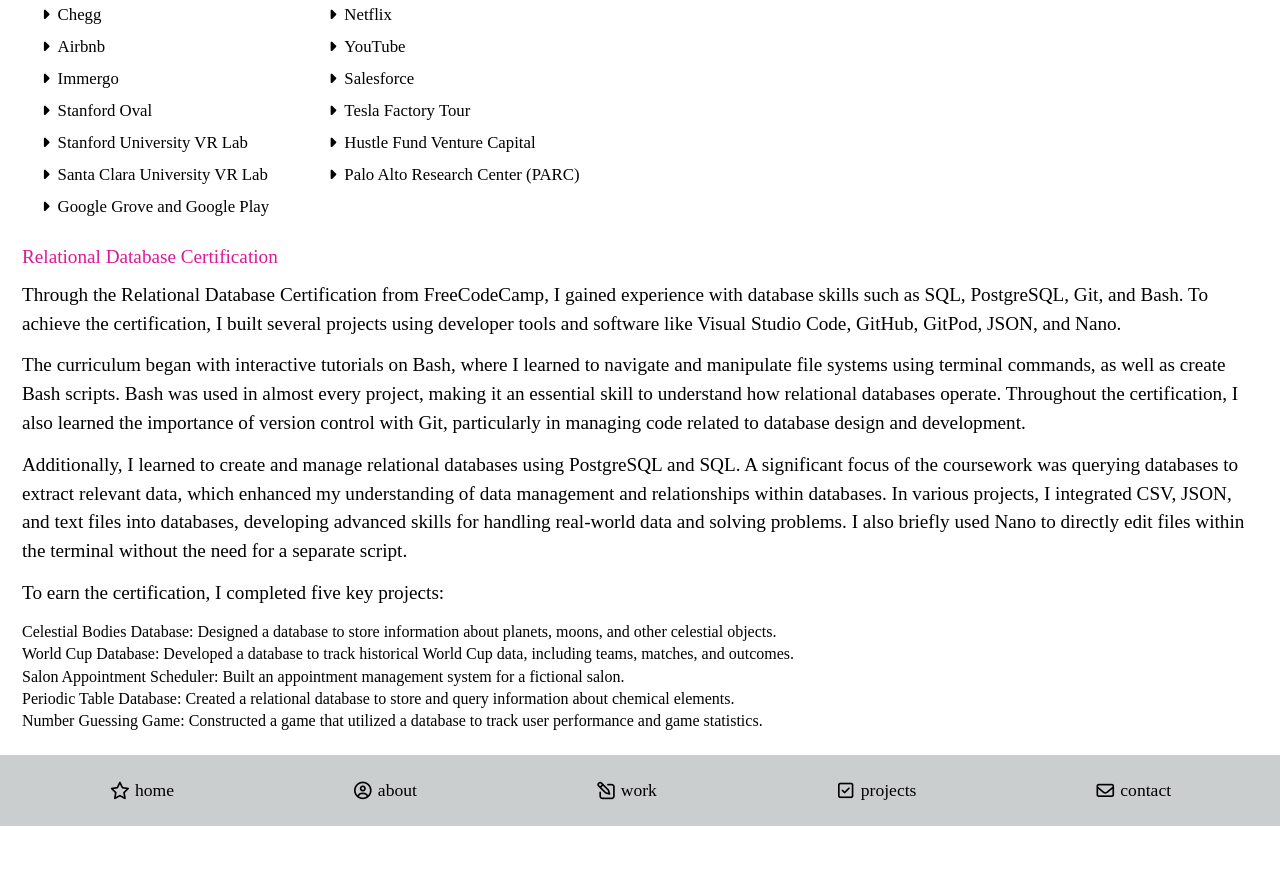
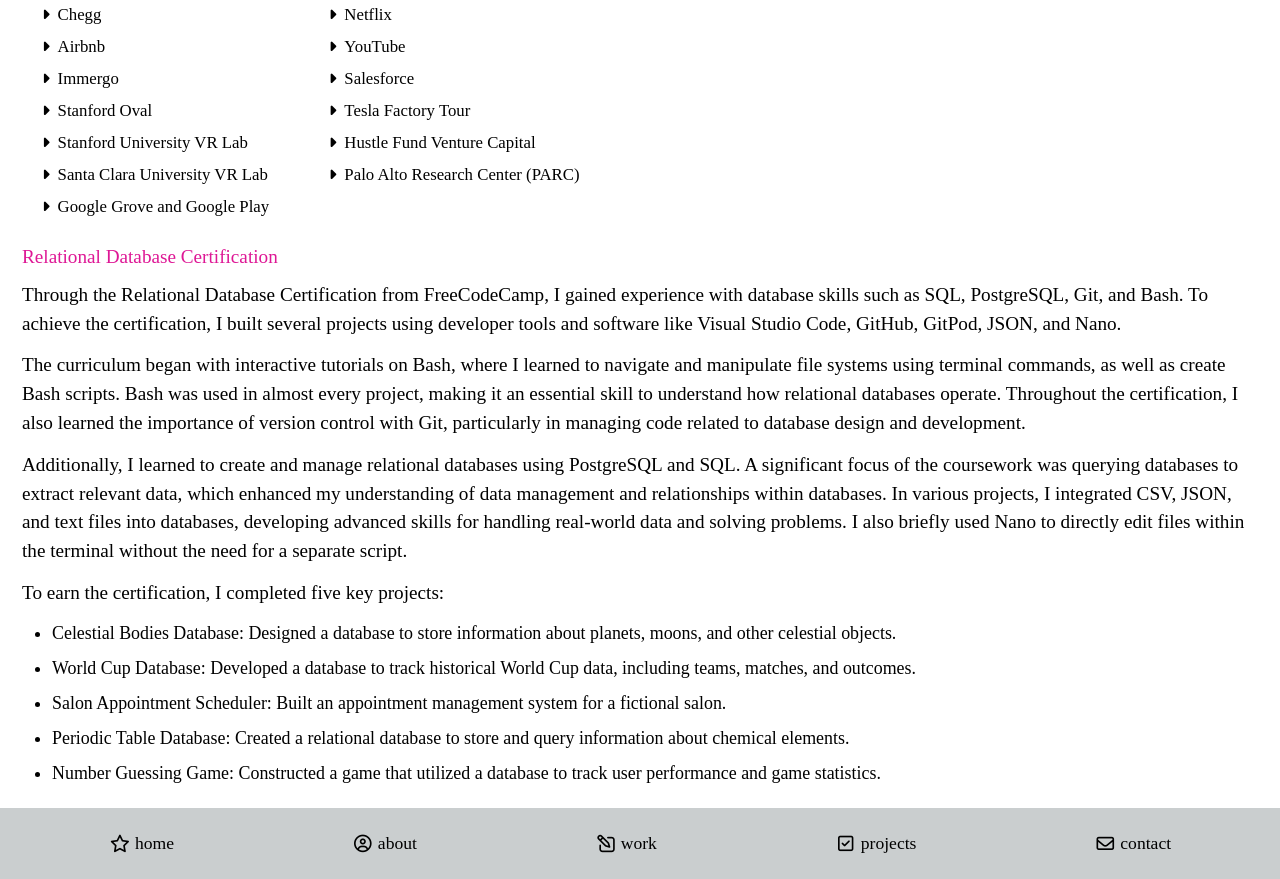
Before and after one commit to abbywright/personal-website, a plain HTML site: page projects.html in a window 1280 px wide. Shown: the part 746-1625 px from the top of the page. Before the commit the page ends 1572 px from the top, so only its background shows below. Drawn offline with Linux system fonts and the light colour scheme; a web font is replaced by a local one.

Commit message:
fix: format on project page

```diff
--- a/screen.css
+++ b/screen.css
@@ -154,18 +154,18 @@ nav {
    opacity: 1;
 }
 
-.about-skills p {
+.about-skills p, .fcc-projects p {
    margin-top: 10px;
 }
 
-.about-skills ul li {
+.about-skills ul li, .fcc-projects ul li {
    margin: 10px 0;
    font-size: 1.12em;
    line-height: 1.4em;
    list-style-type: disc;
 }
 
-.skills-list {
+.skills-list, .fcc-list {
    margin: 0;
    padding-left: 30px;
 }
@@ -252,6 +252,10 @@ nav {
 .visited-places li i {
    margin-right: 8px;
    font-size: .9em;
+}
+
+.fcc-project {
+
 }
 
 /* contact */
```
